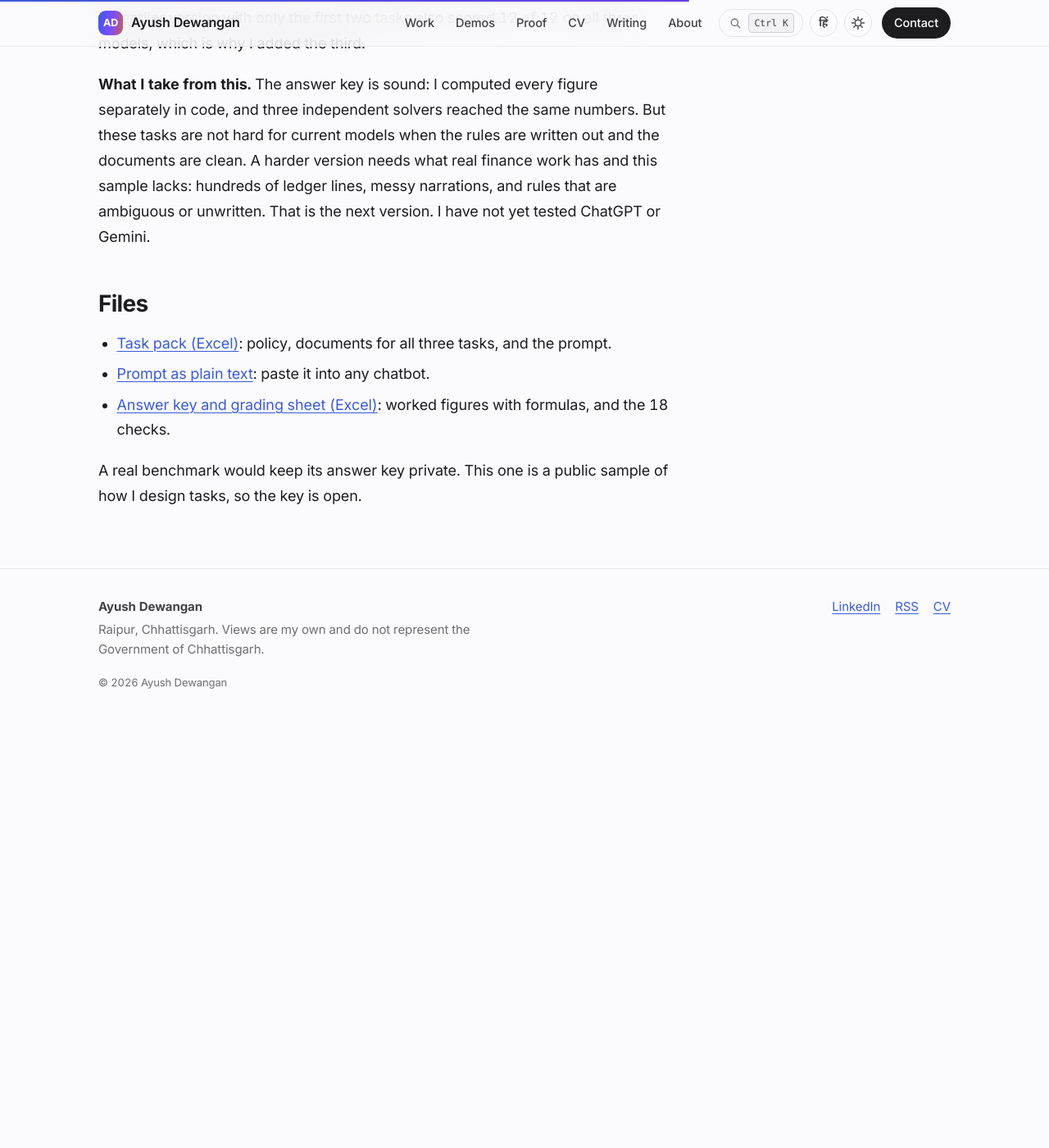
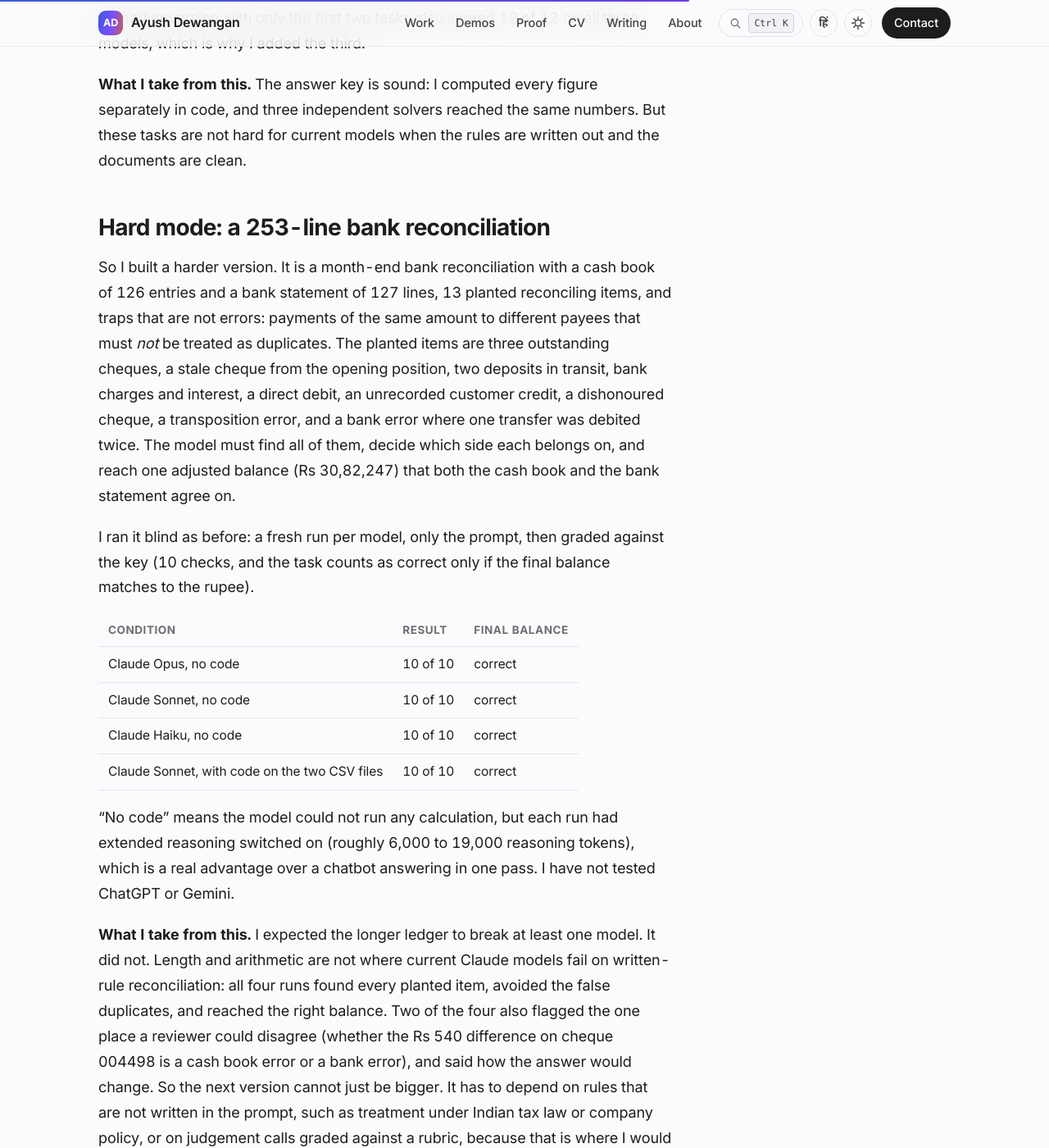
Before and after one commit to ayushwho18/ayushwho18.github.io, a Jekyll site: the page built from recon-task/index.md, in a window 1280 px wide and 1400 px high, scrolled down 1602 px. Shown: the whole window at 82% size. Built offline with Jekyll 4.4.1, drawn with Linux system fonts in a browser that asks for light colours; before the commit the page ends 2473 px from its top, so only the background shows below that; some of the changed text lies outside the part shown.

Commit message:
Publish hard-mode results: four runs all passed; update benchmark page and project summary
Co-Authored-By: Claude Sonnet 5.5 <noreply@anthropic.com>
Claude-Session: https://claude.ai/code/session_01FVuBfk1S1nrgknboVSdsF2

```diff
--- a/recon-task/index.md
+++ b/recon-task/index.md
@@ -1,8 +1,8 @@
 ---
 title: A sample benchmark for finance and accounting AI
 kicker: Prototype
-lead: Three reconciliation tasks, built from the kind of work I did as a site accountant, with one correct answer each and a fixed grading sheet, so two reviewers reach the same score.
-description: A sample finance and accounting benchmark by Ayush Dewangan, with fictional data, an answer key and results from testing three AI models.
+lead: Reconciliation tasks built from the kind of work I did as a site accountant, with one correct answer each and a fixed grading sheet, so two reviewers reach the same score. Tested on four AI setups, and honest about the fact that none of them failed.
+description: A sample finance and accounting benchmark by Ayush Dewangan, with fictional data, an answer key and results from testing Claude models on a standard and a hard-mode version.
 ---
 
 Everything on this page is fictional. The companies, vendors, contractors and figures are invented, and nothing comes from any employer or client. Tax rates and thresholds are written into a policy sheet as task rules, so the right answer does not depend on outside law.
@@ -29,13 +29,32 @@ I ran the full prompt on three AI models (Claude Opus, Sonnet and Haiku), each a
 
 An earlier version with only the first two tasks also scored 12 of 12 on all three models, which is why I added the third.
 
-**What I take from this.** The answer key is sound: I computed every figure separately in code, and three independent solvers reached the same numbers. But these tasks are not hard for current models when the rules are written out and the documents are clean. A harder version needs what real finance work has and this sample lacks: hundreds of ledger lines, messy narrations, and rules that are ambiguous or unwritten. That is the next version. I have not yet tested ChatGPT or Gemini.
+**What I take from this.** The answer key is sound: I computed every figure separately in code, and three independent solvers reached the same numbers. But these tasks are not hard for current models when the rules are written out and the documents are clean.
 
+## Hard mode: a 253-line bank reconciliation
+
+So I built a harder version. It is a month-end bank reconciliation with a cash book of 126 entries and a bank statement of 127 lines, 13 planted reconciling items, and traps that are not errors: payments of the same amount to different payees that must *not* be treated as duplicates. The planted items are three outstanding cheques, a stale cheque from the opening position, two deposits in transit, bank charges and interest, a direct debit, an unrecorded customer credit, a dishonoured cheque, a transposition error, and a bank error where one transfer was debited twice. The model must find all of them, decide which side each belongs on, and reach one adjusted balance (Rs 30,82,247) that both the cash book and the bank statement agree on.
+
+I ran it blind as before: a fresh run per model, only the prompt, then graded against the key (10 checks, and the task counts as correct only if the final balance matches to the rupee).
+
+| Condition | Result | Final balance |
+|---|---|---|
+| Claude Opus, no code | 10 of 10 | correct |
+| Claude Sonnet, no code | 10 of 10 | correct |
+| Claude Haiku, no code | 10 of 10 | correct |
+| Claude Sonnet, with code on the two CSV files | 10 of 10 | correct |
+
+"No code" means the model could not run any calculation, but each run had extended reasoning switched on (roughly 6,000 to 19,000 reasoning tokens), which is a real advantage over a chatbot answering in one pass. I have not tested ChatGPT or Gemini.
+
+**What I take from this.** I expected the longer ledger to break at least one model. It did not. Length and arithmetic are not where current Claude models fail on written-rule reconciliation: all four runs found every planted item, avoided the false duplicates, and reached the right balance. Two of the four also flagged the one place a reviewer could disagree (whether the Rs 540 difference on cheque 004498 is a cash book error or a bank error), and said how the answer would change. So the next version cannot just be bigger. It has to depend on rules that are not written in the prompt, such as treatment under Indian tax law or company policy, or on judgement calls graded against a rubric, because that is where I would expect the models to diverge. I would rather publish this result than claim a failure I did not observe.
 
 ## Files
 
 - [Task pack (Excel)]({{ '/files/Recon_Benchmark_Task_Pack.xlsx' | relative_url }}): policy, documents for all three tasks, and the prompt.
 - [Prompt as plain text]({{ '/files/Recon_Benchmark_Prompt.md' | relative_url }}): paste it into any chatbot.
 - [Answer key and grading sheet (Excel)]({{ '/files/Recon_Benchmark_Answer_Key.xlsx' | relative_url }}): worked figures with formulas, and the 18 checks.
+- [Hard mode task pack (Excel)]({{ '/files/Recon_Hard_Mode_Task_Pack.xlsx' | relative_url }}): the cash book, bank statement, rules and questions.
+- [Hard mode prompt as plain text]({{ '/files/Recon_Hard_Mode_Prompt.md' | relative_url }}): paste it into any chatbot, then compare with the key.
+- [Hard mode answer key and grading sheet (Excel)]({{ '/files/Recon_Hard_Mode_Key.xlsx' | relative_url }}): the 13 reconciling items with formulas, and the 10 checks.
 
 A real benchmark would keep its answer key private. This one is a public sample of how I design tasks, so the key is open.
```
Also changed, not shown: _data/projects.yml (+5 -3 lines).
